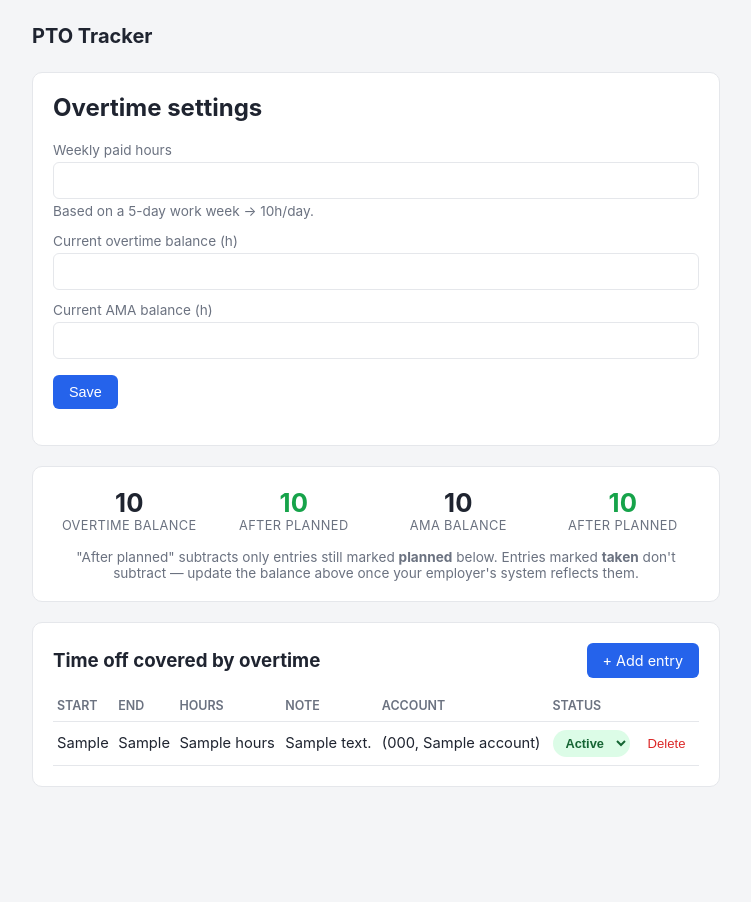
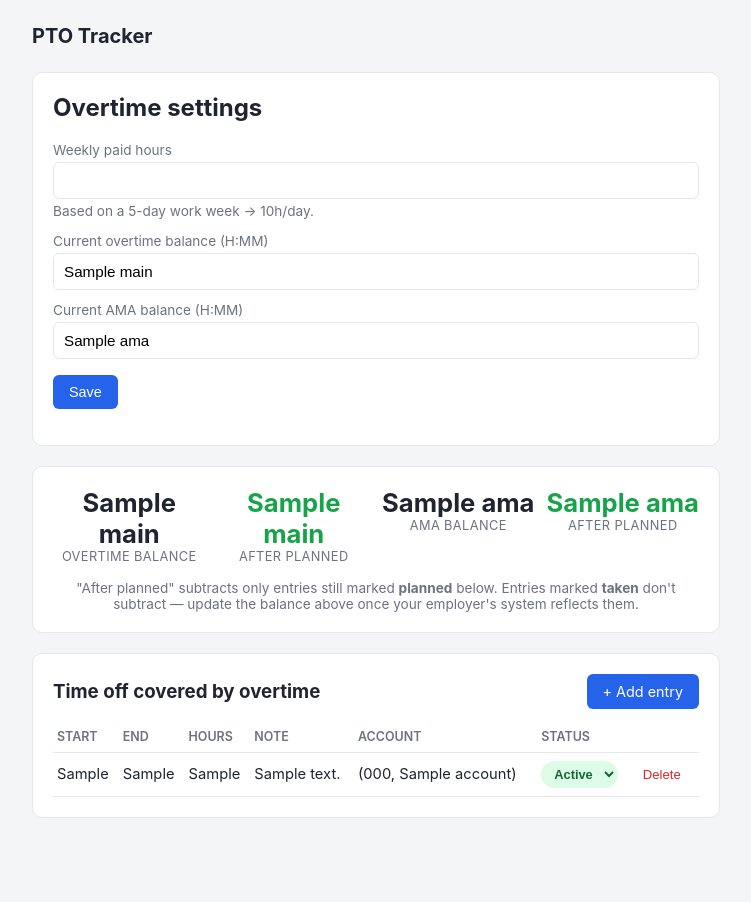
Before and after one commit to Boisti13/pto-tracker, a Flask app: template templates/overtime.html in a window 1280 px wide. Shown: the whole page, without its empty margins (264-1015 px from the left). Before the commit the page ends 787 px from the top, so only its background shows below. Run offline with Flask 3, Linux system fonts and the light colour scheme; the template is opened without the code that fills it: most values are stand-ins (such as "Sample title", 1, 10 or a date in 2020).

Commit message:
Switch overtime balances to H:MM input/display
Decimal hours (e.g. 23.4) don't match how overtime is normally
tracked/read off a timesheet. Balance fields, the computed
"after planned" stats, and the entries table's Hours column now all
use H:MM (e.g. 27:12, or -10:54 for a negative balance).

Weekly paid hours stays a plain decimal number (a flat contract
figure, not something usually expressed in H:MM).

Folded the separate /overtime/settings route back into the main
/overtime view (GET renders, POST validates and either re-renders
with an error or redirects) to match the rest of the app's
render-with-error-or-redirect convention, so bad input (e.g. a
non-H:MM string) shows an inline error instead of failing silently.

Verified locally: round-trip conversion (12.5h -> 12:30, 23.4h ->
23:24), negative balance parsing (-10:54), invalid input triggers
the error message. Deployed and re-verified on the live LXC before
pushing to dev.

Co-Authored-By: Claude Sonnet 5 <noreply@anthropic.com>

```diff
--- a/app.py
+++ b/app.py
@@ -186,6 +186,31 @@ def get_overtime_balance(account):
     return float(get_setting(f"overtime_balance_{account}", 0))
 
 
+def hours_to_hhmm(hours):
+    sign = "-" if hours < 0 else ""
+    total_minutes = round(abs(hours) * 60)
+    h, m = divmod(total_minutes, 60)
+    return f"{sign}{h}:{m:02d}"
+
+
+def hhmm_to_hours(text):
+    text = text.strip().replace(",", ".")
+    if not text:
+        raise ValueError("empty")
+    sign = 1
+    if text[0] in "+-":
+        sign = -1 if text[0] == "-" else 1
+        text = text[1:]
+    if ":" in text:
+        h_str, m_str = text.split(":", 1)
+        h = int(h_str)
+        m = int(m_str)
+        if not (0 <= m < 60):
+            raise ValueError("minutes must be between 0 and 59")
+        return sign * (h + m / 60)
+    return sign * float(text)
+
+
 def _overtime_entries_with_hours():
     state = get_holiday_state()
     daily = get_daily_hours()
@@ -199,6 +224,7 @@ def _overtime_entries_with_hours():
             {
                 **dict(e),
                 "hours": hours,
+                "hours_hhmm": hours_to_hhmm(hours),
                 "start_display": start.strftime(DISPLAY_DATE_FORMAT),
                 "end_display": end.strftime(DISPLAY_DATE_FORMAT),
             }
@@ -360,9 +386,23 @@ def delete_entry(entry_id):
     return redirect(url_for("dashboard", year=year))
 
 
-@app.route("/overtime")
+@app.route("/overtime", methods=["GET", "POST"])
 @login_required
 def overtime():
+    error = None
+    if request.method == "POST":
+        try:
+            weekly_hours = float(request.form.get("weekly_hours", "").replace(",", "."))
+            balance_main = hhmm_to_hours(request.form.get("balance_main", ""))
+            balance_ama = hhmm_to_hours(request.form.get("balance_ama", ""))
+        except (TypeError, ValueError):
+            error = "Please provide a valid weekly hours number and balances as H:MM (e.g. 27:12)."
+        else:
+            set_setting("weekly_hours", str(weekly_hours))
+            set_setting("overtime_balance_main", str(balance_main))
+            set_setting("overtime_balance_ama", str(balance_ama))
+            return redirect(url_for("overtime"))
+
     entries = _overtime_entries_with_hours()
     balances = {acc: get_overtime_balance(acc) for acc in OVERTIME_ACCOUNTS}
     planned = {acc: 0.0 for acc in OVERTIME_ACCOUNTS}
@@ -373,30 +413,17 @@ def overtime():
 
     return render_template(
         "overtime.html",
+        error=error,
         entries=entries,
         weekly_hours=get_weekly_hours(),
         daily_hours=get_daily_hours(),
         balances=balances,
+        balances_hhmm={acc: hours_to_hhmm(v) for acc, v in balances.items()},
         remaining=remaining,
+        remaining_hhmm={acc: hours_to_hhmm(v) for acc, v in remaining.items()},
         statuses=ENTRY_STATUSES,
         accounts=OVERTIME_ACCOUNTS,
     )
-
-
-@app.route("/overtime/settings", methods=["POST"])
-@login_required
-def overtime_settings():
-    try:
-        weekly_hours = float(request.form.get("weekly_hours"))
-        balance_main = float(request.form.get("balance_main"))
-        balance_ama = float(request.form.get("balance_ama"))
-    except (TypeError, ValueError):
-        pass
-    else:
-        set_setting("weekly_hours", str(weekly_hours))
-        set_setting("overtime_balance_main", str(balance_main))
-        set_setting("overtime_balance_ama", str(balance_ama))
-    return redirect(url_for("overtime"))
 
 
 @app.route("/overtime/entries/add", methods=["GET", "POST"])
--- a/templates/overtime.html
+++ b/templates/overtime.html
@@ -4,16 +4,19 @@
 
 <div class="card">
   <h2 style="margin-top:0;">Overtime settings</h2>
-  <form method="post" action="{{ url_for('overtime_settings') }}">
+  {% if error %}<div class="error">{{ error }}</div>{% endif %}
+  <form method="post">
     <label for="weekly_hours">Weekly paid hours</label>
     <input id="weekly_hours" name="weekly_hours" type="number" step="0.1" value="{{ weekly_hours }}" required>
     <p class="muted" style="margin-top:4px;">Based on a 5-day work week &rarr; {{ daily_hours | round(2) }}h/day.</p>
 
-    <label for="balance_main">Current overtime balance (h)</label>
-    <input id="balance_main" name="balance_main" type="number" step="0.1" value="{{ balances.main }}" required>
+    <label for="balance_main">Current overtime balance (H:MM)</label>
+    <input id="balance_main" name="balance_main" type="text" inputmode="numeric" placeholder="e.g. 27:12"
+           pattern="-?\d+:\d{2}" value="{{ balances_hhmm.main }}" required>
 
-    <label for="balance_ama">Current AMA balance (h)</label>
-    <input id="balance_ama" name="balance_ama" type="number" step="0.1" value="{{ balances.ama }}" required>
+    <label for="balance_ama">Current AMA balance (H:MM)</label>
+    <input id="balance_ama" name="balance_ama" type="text" inputmode="numeric" placeholder="e.g. 27:12"
+           pattern="-?\d+:\d{2}" value="{{ balances_hhmm.ama }}" required>
 
     <p style="margin-top:16px;"><button class="btn" type="submit">Save</button></p>
   </form>
@@ -22,19 +25,19 @@
 <div class="card">
   <div class="stats">
     <div class="stat">
-      <div class="value">{{ balances.main | round(1) }}</div>
+      <div class="value">{{ balances_hhmm.main }}</div>
       <div class="label">Overtime balance</div>
     </div>
     <div class="stat remaining {{ 'negative' if remaining.main < 0 else '' }}">
-      <div class="value">{{ remaining.main | round(1) }}</div>
+      <div class="value">{{ remaining_hhmm.main }}</div>
       <div class="label">After planned</div>
     </div>
     <div class="stat">
-      <div class="value">{{ balances.ama | round(1) }}</div>
+      <div class="value">{{ balances_hhmm.ama }}</div>
       <div class="label">AMA balance</div>
     </div>
     <div class="stat remaining {{ 'negative' if remaining.ama < 0 else '' }}">
-      <div class="value">{{ remaining.ama | round(1) }}</div>
+      <div class="value">{{ remaining_hhmm.ama }}</div>
       <div class="label">After planned</div>
     </div>
   </div>
@@ -57,7 +60,7 @@
       <tr>
         <td data-label="Start">{{ e.start_display }}</td>
         <td data-label="End">{{ e.end_display }}</td>
-        <td data-label="Hours">{{ e.hours }}</td>
+        <td data-label="Hours">{{ e.hours_hhmm }}</td>
         <td data-label="Note">{{ e.note or "" }}</td>
         <td data-label="Account">{{ accounts[e.account] }}</td>
         <td data-label="Status">
```
